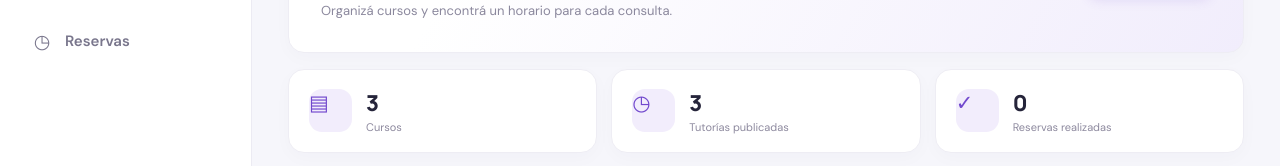
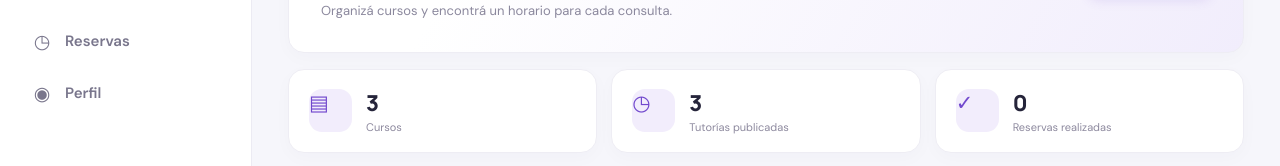
Before and after one commit to JoaquinRomero7429/Sistema_De_Tutorias, a Vue app in the folder SistemaTutorias/: page / in a window 1280 px wide. Shown: the part 214-380 px from the top of the page. Built offline with nearby package versions, Linux system fonts and the light colour scheme.

Commit message:
Añadir enlace al perfil en la navegación

```diff
--- a/SistemaTutorias/src/App.vue
+++ b/SistemaTutorias/src/App.vue
@@ -4,7 +4,7 @@ import { RouterLink, RouterView, useRoute } from 'vue-router'
 
 const route = useRoute()
 const menuOpen = ref(false)
-const pageTitle = computed(() => ({ inicio: 'Inicio', cursos: 'Cursos', 'nuevo-curso': 'Crear curso', 'detalle-curso': 'Detalle del curso', reservas: 'Reservas' }[route.name] ?? 'Tutorías'))
+const pageTitle = computed(() => ({ inicio: 'Inicio', cursos: 'Cursos', 'nuevo-curso': 'Crear curso', 'detalle-curso': 'Detalle del curso', reservas: 'Reservas', perfil: 'Mi perfil' }[route.name] ?? 'Tutorías'))
 </script>
 
 <template>
@@ -16,6 +16,7 @@ const pageTitle = computed(() => ({ inicio: 'Inicio', cursos: 'Cursos', 'nuevo-c
         <RouterLink to="/" :class="{ active: route.name === 'inicio' }" @click="menuOpen = false"><span>⌂</span> Inicio</RouterLink>
         <RouterLink to="/cursos" :class="{ active: ['cursos', 'detalle-curso', 'nuevo-curso'].includes(route.name) }" @click="menuOpen = false"><span>▤</span> Cursos</RouterLink>
         <RouterLink to="/reservas" :class="{ active: route.name === 'reservas' }" @click="menuOpen = false"><span>◷</span> Reservas</RouterLink>
+        <RouterLink to="/perfil" :class="{ active: route.name === 'perfil' }" @click="menuOpen = false"><span>◉</span> Perfil</RouterLink>
       </nav>
       <div class="sidebar-bottom"><span class="local-dot"></span><div><strong>Guardado local</strong><small>En este navegador</small></div></div>
     </aside>
```
